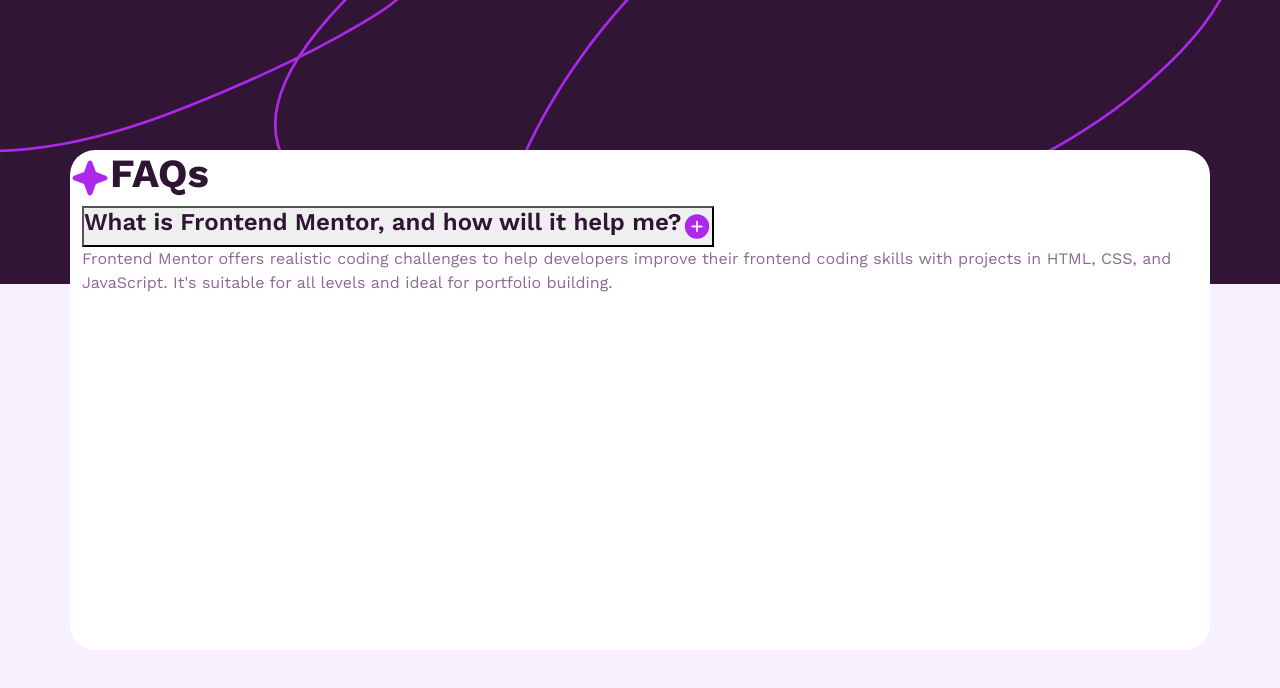
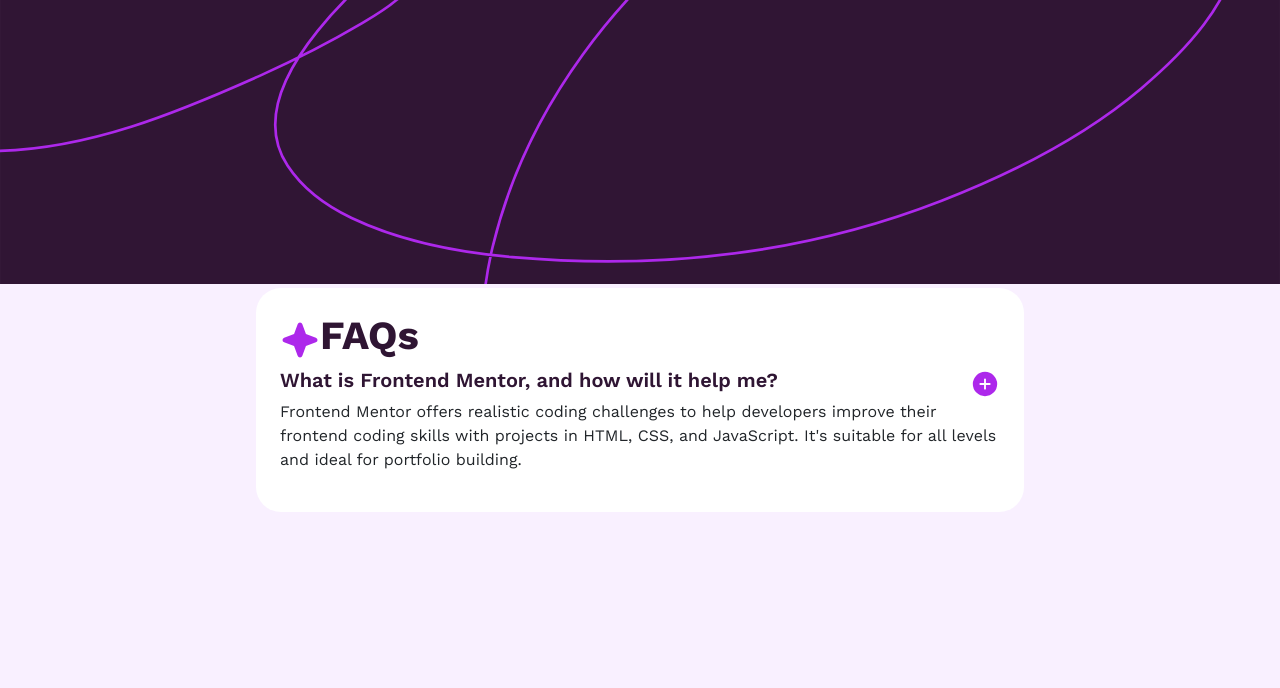
Before and after one commit to MartaR-Dev/faq-accordion-react, a React (Create React App) app in the folder faq-accordion-main/faq-accordion-react/: page / in a window 1280 px wide. Shown: the top 688 px of the page. Built offline with nearby package versions, Linux system fonts and the light colour scheme.

Commit message:
Work on more styling

```diff
--- a/faq-accordion-main/faq-accordion-react/src/App.css
+++ b/faq-accordion-main/faq-accordion-react/src/App.css
@@ -9,6 +9,8 @@
 * {
   margin: 0;
   padding: 0;
+  background: none;
+  border: none;
 }
 
 .App {
@@ -22,7 +24,8 @@
 .card-base {
   background-color: var(--white);
   border-radius: 25px;
-  height: 500px;
+  max-width: 60%;
+  /* height: 500px; */
   z-index: 1;
 }
 
--- a/faq-accordion-main/faq-accordion-react/src/FAQCard.tsx
+++ b/faq-accordion-main/faq-accordion-react/src/FAQCard.tsx
@@ -4,7 +4,7 @@
 export const FAQCard = () => {
   return (
     <div className="d-flex justify-content-center align-items-center vh-100">
-      <div className="card-base">
+      <div className="card-base p-4">
         <div className="d-flex flex-row">
           <img src={starIcon} alt="Star icon" />
           <h1 id="card-title" className="fw-bold">
--- a/faq-accordion-main/faq-accordion-react/src/FAQQuestion.tsx
+++ b/faq-accordion-main/faq-accordion-react/src/FAQQuestion.tsx
@@ -2,16 +2,17 @@
 
 export const FAQQuestion = () => {
   return (
-    <div className="container">
-      <button type="button" onClick={() => alert("Clicked!")}>
-        <div className="d-flex flex-row justify-content-between">
-          <h4 className="question fw-semibold">
+    <div>
+      <div className="d-flex justify-content-between">
+        <button type="button" onClick={() => alert("Clicked!")}>
+          <h5 className="question fw-semibold">
             What is Frontend Mentor, and how will it help me?
-          </h4>
-          <img src={plusIcon} alt="Question plus icon" />
-        </div>
-      </button>
-      <p className="answer text-start">
+          </h5>
+        </button>
+        <img src={plusIcon} alt="Question plus icon" />
+      </div>
+
+      <p className="text-start">
         Frontend Mentor offers realistic coding challenges to help developers
         improve their frontend coding skills with projects in HTML, CSS, and
         JavaScript. It's suitable for all levels and ideal for portfolio
```
